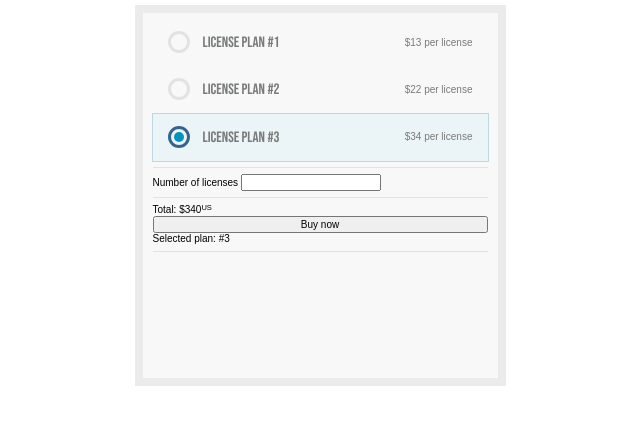
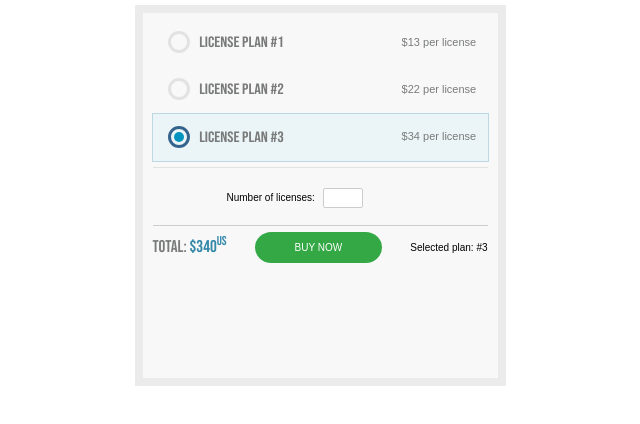
Before and after one commit to TarabrinJa/component, a website: page src/index.html in a window 1280 px wide. Shown: the whole page, without its empty margins (320-960 px from the left). Drawn offline with nearby package versions, Linux system fonts and the light colour scheme.

Commit message:
Commit before finding out the reason for the flexes not working

```diff
--- a/src/index.html
+++ b/src/index.html
@@ -28,15 +28,22 @@
 				<span class="price">$34 per license</span>
 			</label>
 		</fieldset>
-		<fieldset>
-			<label>Number of licenses
+		<fieldset class="number-of-licenses">
+			<label>
+				<span>Number of licenses:</span>
 				<input type="number">
 			</label>
 		</fieldset>
-		<fieldset>
-			<span class="total">Total: $<output>340<sup>US</sup></output></span>
-			<button class="button" type="submit">Buy now</button>
-			<span class="selected">Selected plan: #<output>3</output></span>
+		<fieldset class="buy-licenses">
+			<div>
+				<span class="total">Total: <b>$<output>340<sup>US</sup></output></b></span>
+			</div>
+			<div>
+				<button class="button" type="submit">Buy now</button>
+			</div>
+			<div>
+				<span class="selected">Selected plan: #<output>3</output></span>
+			</div>
 		</fieldset>
 	</form>
 </body>
--- a/src/style.css
+++ b/src/style.css
@@ -14,18 +14,18 @@ form {
 fieldset {
 	margin: 0 10px;
 	padding: 6px 0;
-	display: flex;
-	flex-direction: column;
+	/* display: flex;
+	flex-direction: column; */
 	border: none;
+}
+
+fieldset.choose-license {
+	color: #797a7a;
 	border-bottom: 1px solid #e2e2e2;
 }
 
 .choose-license input[type=radio] {
 	display: none;
-}
-
-.choose-license {
-	color: #797a7a;
 }
 
 .choose-license label {
@@ -80,30 +80,61 @@ fieldset {
 	font-family: 'Bebas', sans-serif;
 	font-size: 1.5em;
 	margin-left: 35px;
+	transform: scaleX(1.1);
 }
 
-/* Образцы - удалить */
-.form_radio input[type=radio]:checked + label:before {
-	background: url(/img/radio-2.png) 0 0 no-repeat;
+.price {
+	transform: scaleX(1.1);
 }
 
-.form_radio label {
-	display: inline-block;
-
-	position: relative;
-	padding-left: 25px;
-	margin-right: 0;
-	line-height: 18px;
-	user-select: none;
+fieldset.number-of-licenses {
+	border-bottom: 1px solid #ccc;
+	padding: 20px 0 17px;
 }
 
-.form_radio label:before {
-	content: "";
-	display: inline-block;
-	width: 17px;
-	height: 18px;
-	position: absolute;
-	left: 0;
-	bottom: 1px;
-	background: url(/img/radio-1.png) 0 0 no-repeat;
+.number-of-licenses span {
+	margin-left: 74px;
 }
+
+.number-of-licenses input[type="number"] {
+	box-sizing: border-box;
+	min-height: 20px;
+	max-width: 40px;
+	margin-left: 5px;
+	border: none;
+	border: 1px solid #ccc;
+	border-radius: 2px;
+}
+
+.number-of-licenses input[type="number"]:hover,
+.number-of-licenses input[type="number"]:focus {
+	border-color: #92b4eb;
+}
+
+fieldset.buy-licenses {
+	display:flex;
+	flex-direction: row;
+	justify-content: space-between;
+	align-items: center;
+}
+
+.button {
+	text-transform: uppercase;
+	color: #fff;
+	background-color: #33a845;
+	border: none;
+	padding: 10px 40px;
+	border-radius: 50% / 60px;
+}
+
+.total {
+	color: #797a7a;
+	font-family: 'Bebas', sans-serif;
+	font-size: 1.7em;
+	/* transform: scaleX(1.1); */ /* Раскомментировать, как спозиционирую */
+}
+
+.total b {
+	font-weight: normal;
+	color: #3388a8;
+}
```
